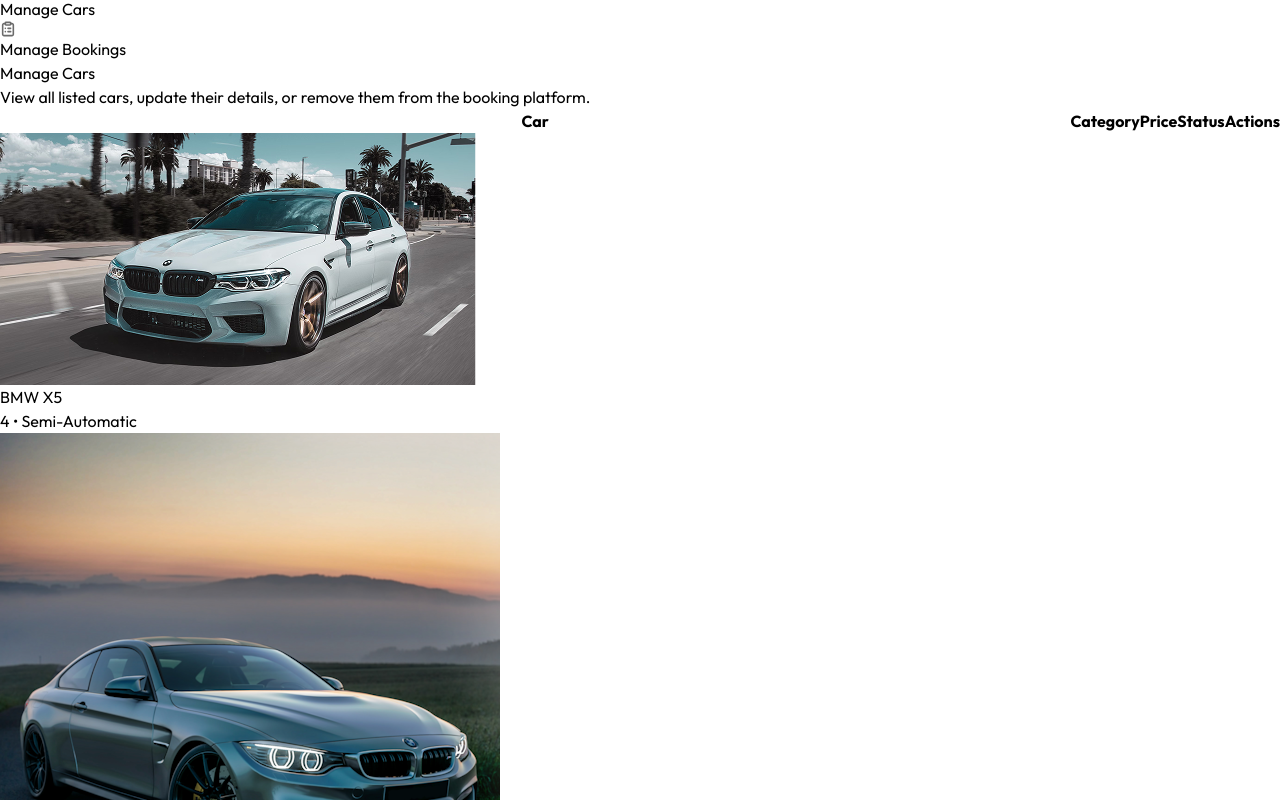
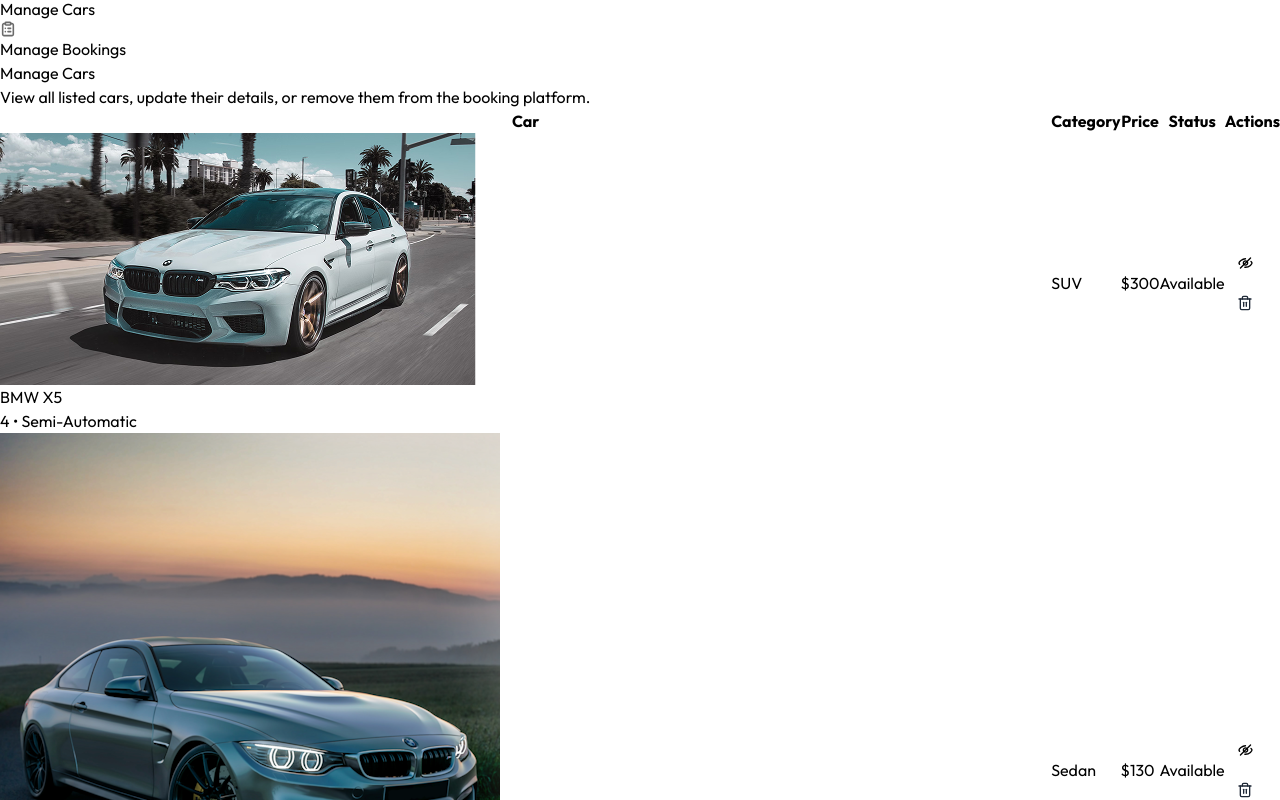
Before and after one commit to natitam1/car-rental-app, a React (Vite) app in the folder client/: page /owner/manage-cars in a window 1280 px wide. Shown: the part 600-1400 px from the top of the page. Built offline with nearby package versions, Linux system fonts and the light colour scheme.

Commit message:
Finish the manage cars page

```diff
--- a/client/src/pages/owner/ManageCars.jsx
+++ b/client/src/pages/owner/ManageCars.jsx
@@ -1,8 +1,9 @@
 import React, { useEffect, useState } from "react";
-import { dummyCarData } from "../../assets/assets";
+import { assets, dummyCarData } from "../../assets/assets";
 import Title from "../../components/owner/Title";
 
 const ManageCars = () => {
+  const currency = import.meta.env.VITE_CURRENCY;
   const [cars, setCars] = useState([]);
 
   const fetchOwnerCars = async () => {
@@ -47,6 +48,36 @@ const ManageCars = () => {
                     </p>
                   </div>
                 </td>
+                <td className="p-3 max-md:hidden">{car.category}</td>
+                <td className="p-3">
+                  {currency}
+                  {car.pricePerDay}
+                </td>
+                <td className="p-3 max-md:hidden">
+                  <span
+                    className={`px-3 py-1 rounded-full text-xs ${
+                      car.isAvaliable
+                        ? "bg-green-100 text-green-500"
+                        : "bg-red-100 text-red-500"
+                    }`}
+                  >
+                    {car.isAvaliable ? "Available" : "Unavailable"}
+                  </span>
+                </td>
+                <td className="flex items-center p-3">
+                  <img
+                    src={
+                      car.isAvaliable ? assets.eye_close_icon : assets.eye_icon
+                    }
+                    alt=""
+                    className="cursor-pointer"
+                  />
+                  <img
+                    src={assets.delete_icon}
+                    className="cursor-pointer"
+                    alt=""
+                  />
+                </td>
               </tr>
             ))}
           </tbody>
```
